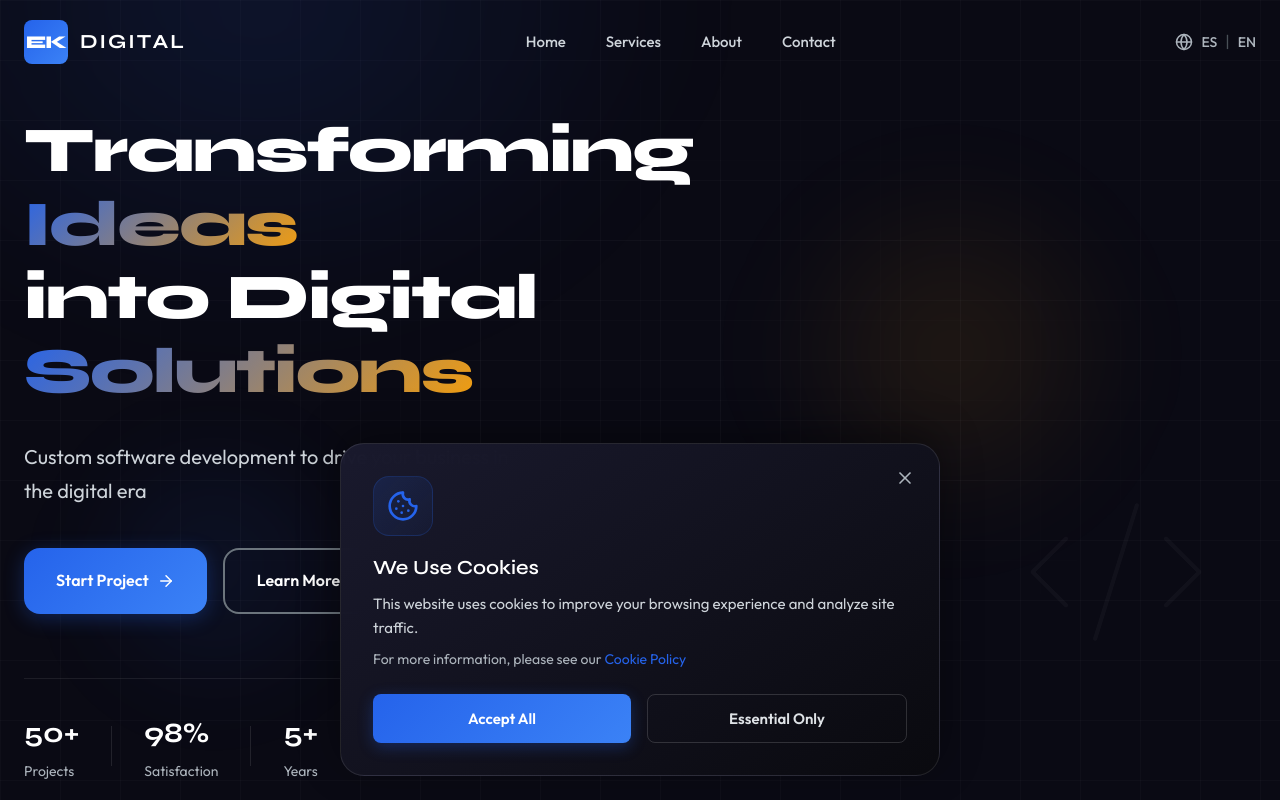
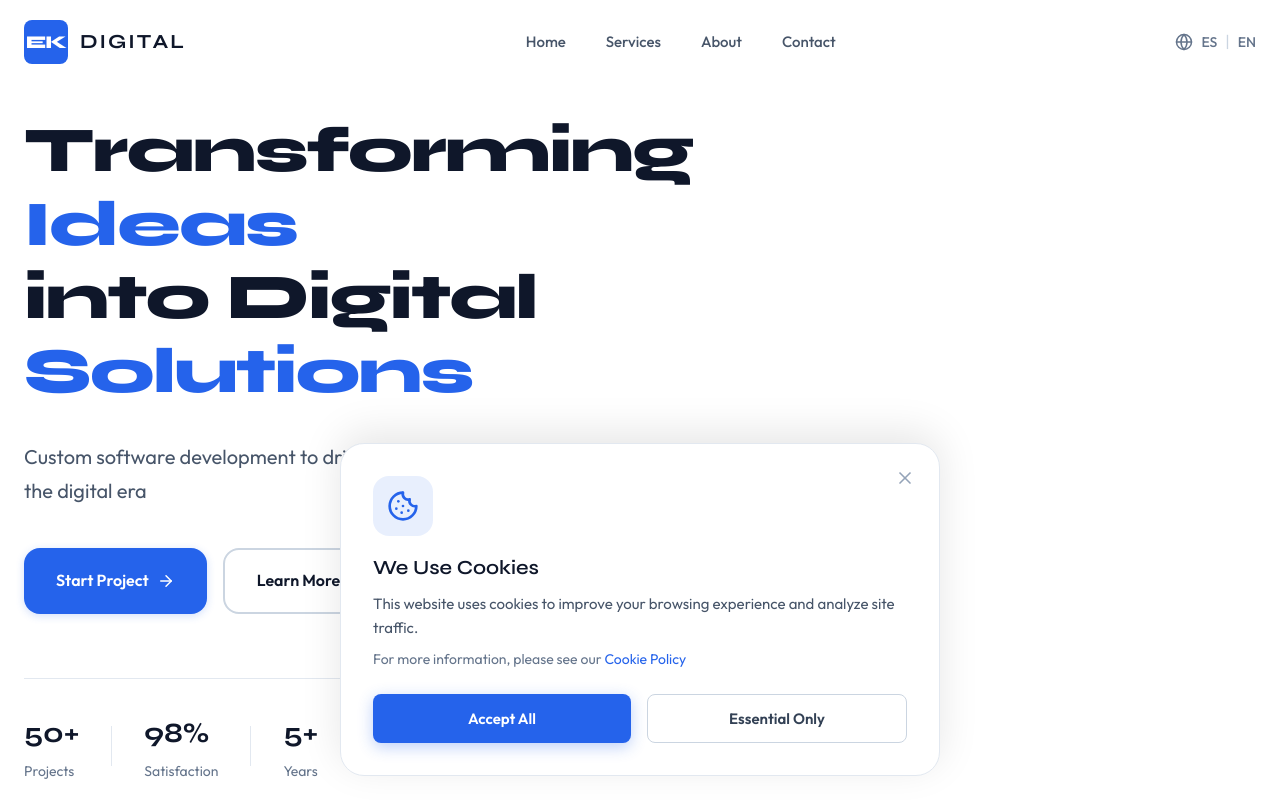
Before and after one commit to koroljovjevgeni60/ekdigital-website, a Next.js app: page /en in a window 1280 px wide. Shown: the top 800 px of the page. Built offline with nearby package versions, Linux system fonts and the light colour scheme.

Commit message:
Redesign: white background, sharp theme, no gradients

```diff
--- a/src/app/globals.css
+++ b/src/app/globals.css
@@ -1,25 +1,26 @@
 @import url('https://fonts.googleapis.com/css2?family=Outfit:wght@300;400;500;600;700;800&family=Syne:wght@400;500;600;700;800&display=swap');
 
 :root {
-  /* Brand Colors - Deep blue with warm golden accents */
-  --color-primary: #0a0a14;
-  --color-secondary: #101828;
+  /* Brand Colors - Clean light theme */
+  --color-primary: #ffffff;
+  --color-secondary: #f8fafc;
   --color-accent: #2563eb;
   --color-accent-light: #3b82f6;
-  --color-highlight: #f59e0b;
-  --color-gold: #fbbf24;
+  --color-highlight: #0ea5e9;
+  --color-dark: #0f172a;
+  --color-success: #10b981;
 
   /* Neutrals */
   --color-white: #ffffff;
-  --color-gray-100: #f8f9fa;
-  --color-gray-200: #e9ecef;
-  --color-gray-300: #dee2e6;
-  --color-gray-400: #ced4da;
-  --color-gray-500: #adb5bd;
-  --color-gray-600: #6c757d;
-  --color-gray-700: #495057;
-  --color-gray-800: #343a40;
-  --color-gray-900: #212529;
+  --color-gray-100: #f1f5f9;
+  --color-gray-200: #e2e8f0;
+  --color-gray-300: #cbd5e1;
+  --color-gray-400: #94a3b8;
+  --color-gray-500: #64748b;
+  --color-gray-600: #475569;
+  --color-gray-700: #334155;
+  --color-gray-800: #1e293b;
+  --color-gray-900: #0f172a;
 
   /* Typography */
   --font-display: 'Syne', sans-serif;
@@ -54,21 +55,14 @@ html {
 body {
   font-family: var(--font-body);
   background-color: var(--color-primary);
-  color: var(--color-white);
+  color: var(--color-dark);
   line-height: 1.6;
   overflow-x: hidden;
 }
 
 /* Background patterns */
-.bg-grid {
-  background-image:
-    linear-gradient(rgba(255, 255, 255, 0.02) 1px, transparent 1px),
-    linear-gradient(90deg, rgba(255, 255, 255, 0.02) 1px, transparent 1px);
-  background-size: 60px 60px;
-}
-
 .bg-gradient-radial {
-  background: radial-gradient(ellipse at 50% 0%, rgba(37, 99, 235, 0.15) 0%, transparent 60%);
+  display: none;
 }
 
 /* Container */
@@ -101,7 +95,7 @@ h3 {
 
 p {
   font-size: 1.125rem;
-  color: var(--color-gray-400);
+  color: var(--color-gray-600);
 }
 
 /* Buttons */
@@ -122,20 +116,21 @@ p {
 }
 
 .btn-primary {
-  background: linear-gradient(135deg, var(--color-accent), var(--color-accent-light));
+  background: var(--color-accent);
   color: var(--color-white);
-  box-shadow: 0 4px 20px rgba(37, 99, 235, 0.3);
+  box-shadow: 0 2px 8px rgba(37, 99, 235, 0.2);
 }
 
 .btn-primary:hover {
+  background: var(--color-accent-light);
   transform: translateY(-2px);
-  box-shadow: 0 8px 30px rgba(37, 99, 235, 0.4);
+  box-shadow: 0 4px 12px rgba(37, 99, 235, 0.3);
 }
 
 .btn-secondary {
   background: transparent;
-  color: var(--color-white);
-  border: 2px solid var(--color-gray-600);
+  color: var(--color-dark);
+  border: 2px solid var(--color-gray-300);
 }
 
 .btn-secondary:hover {
@@ -171,26 +166,22 @@ p {
 }
 
 .text-gradient {
-  background: linear-gradient(135deg, var(--color-accent), var(--color-highlight));
-  -webkit-background-clip: text;
-  -webkit-text-fill-color: transparent;
-  background-clip: text;
+  color: var(--color-accent);
 }
 
 /* Cards */
 .card {
-  background: linear-gradient(145deg, rgba(255, 255, 255, 0.05), rgba(255, 255, 255, 0.02));
-  border: 1px solid rgba(255, 255, 255, 0.08);
+  background: var(--color-white);
+  border: 1px solid var(--color-gray-200);
   border-radius: var(--radius-lg);
   padding: 2rem;
   transition: all var(--transition-base);
-  backdrop-filter: blur(10px);
 }
 
 .card:hover {
   transform: translateY(-5px);
-  border-color: rgba(37, 99, 235, 0.3);
-  box-shadow: 0 20px 40px rgba(0, 0, 0, 0.3);
+  border-color: var(--color-accent);
+  box-shadow: 0 20px 40px rgba(0, 0, 0, 0.08);
 }
 
 /* Animations */
@@ -257,11 +248,11 @@ p {
 }
 
 ::-webkit-scrollbar-track {
-  background: var(--color-primary);
+  background: var(--color-gray-100);
 }
 
 ::-webkit-scrollbar-thumb {
-  background: var(--color-gray-700);
+  background: var(--color-gray-300);
   border-radius: 5px;
 }
 
--- a/src/components/CookieConsent.module.css
+++ b/src/components/CookieConsent.module.css
@@ -12,12 +12,12 @@
   position: relative;
   max-width: 600px;
   margin: 0 auto;
-  background: linear-gradient(145deg, rgba(26, 26, 46, 0.98), rgba(10, 10, 15, 0.98));
+  background: var(--color-white);
   backdrop-filter: blur(20px);
-  border: 1px solid rgba(255, 255, 255, 0.1);
+  border: 1px solid var(--color-gray-200);
   border-radius: var(--radius-lg);
   padding: 2rem;
-  box-shadow: 0 -10px 40px rgba(0, 0, 0, 0.4);
+  box-shadow: 0 -10px 40px rgba(0, 0, 0, 0.1);
 }
 
 .closeBtn {
@@ -26,14 +26,14 @@
   right: 1rem;
   background: none;
   border: none;
-  color: var(--color-gray-500);
+  color: var(--color-gray-400);
   cursor: pointer;
   padding: 0.5rem;
   transition: color var(--transition-fast);
 }
 
 .closeBtn:hover {
-  color: var(--color-white);
+  color: var(--color-dark);
 }
 
 .icon {
@@ -42,8 +42,7 @@
   justify-content: center;
   width: 60px;
   height: 60px;
-  background: linear-gradient(135deg, rgba(37, 99, 235, 0.15), rgba(37, 99, 235, 0.05));
-  border: 1px solid rgba(37, 99, 235, 0.2);
+  background: rgba(37, 99, 235, 0.1);
   border-radius: var(--radius-md);
   color: var(--color-accent);
   margin-bottom: 1.25rem;
@@ -57,13 +56,13 @@
   font-family: var(--font-display);
   font-size: 1.25rem;
   font-weight: 600;
-  color: var(--color-white);
+  color: var(--color-dark);
   margin-bottom: 0.75rem;
 }
 
 .description {
   font-size: 0.9375rem;
-  color: var(--color-gray-400);
+  color: var(--color-gray-600);
   line-height: 1.6;
   margin-bottom: 0.5rem;
 }
@@ -102,7 +101,7 @@
 }
 
 .acceptAll {
-  background: linear-gradient(135deg, var(--color-accent), var(--color-accent-light));
+  background: var(--color-accent);
   color: var(--color-white);
   border: none;
   box-shadow: 0 4px 15px rgba(37, 99, 235, 0.3);
@@ -115,13 +114,13 @@
 
 .acceptEssential {
   background: transparent;
-  color: var(--color-gray-300);
-  border: 1px solid rgba(255, 255, 255, 0.15);
+  color: var(--color-gray-700);
+  border: 1px solid var(--color-gray-300);
 }
 
 .acceptEssential:hover {
-  border-color: rgba(255, 255, 255, 0.3);
-  color: var(--color-white);
+  border-color: var(--color-accent);
+  color: var(--color-accent);
 }
 
 @keyframes slideUp {
--- a/src/components/Header.module.css
+++ b/src/components/Header.module.css
@@ -9,10 +9,11 @@
 }
 
 .header.scrolled {
-  background: rgba(10, 10, 15, 0.95);
+  background: rgba(255, 255, 255, 0.95);
   backdrop-filter: blur(20px);
   padding: 1rem 0;
-  border-bottom: 1px solid rgba(255, 255, 255, 0.05);
+  border-bottom: 1px solid var(--color-gray-200);
+  box-shadow: 0 2px 10px rgba(0, 0, 0, 0.05);
 }
 
 .container {
@@ -27,7 +28,7 @@
   align-items: center;
   gap: 0.75rem;
   text-decoration: none;
-  color: var(--color-white);
+  color: var(--color-dark);
 }
 
 .logoIcon {
@@ -36,12 +37,13 @@
   justify-content: center;
   width: 44px;
   height: 44px;
-  background: linear-gradient(135deg, var(--color-accent), var(--color-accent-light));
+  background: var(--color-accent);
   border-radius: var(--radius-sm);
   font-family: var(--font-display);
   font-weight: 800;
   font-size: 1.125rem;
   letter-spacing: -0.05em;
+  color: var(--color-white);
 }
 
 .logoText {
@@ -60,7 +62,7 @@
 .navLink {
   font-size: 0.9375rem;
   font-weight: 500;
-  color: var(--color-gray-400);
+  color: var(--color-gray-600);
   text-decoration: none;
   transition: color var(--transition-fast);
   position: relative;
@@ -78,7 +80,7 @@
 }
 
 .navLink:hover {
-  color: var(--color-white);
+  color: var(--color-accent);
 }
 
 .navLink:hover::after {
@@ -111,14 +113,14 @@
 }
 
 .langDivider {
-  color: var(--color-gray-700);
+  color: var(--color-gray-300);
 }
 
 .menuToggle {
   display: none;
   background: none;
   border: none;
-  color: var(--color-white);
+  color: var(--color-dark);
   cursor: pointer;
   padding: 0.5rem;
 }
@@ -133,7 +135,7 @@
     flex-direction: column;
     justify-content: center;
     gap: 2rem;
-    background: var(--color-primary);
+    background: var(--color-white);
     opacity: 0;
     visibility: hidden;
     transition: all var(--transition-base);
@@ -146,6 +148,7 @@
 
   .navLink {
     font-size: 1.5rem;
+    color: var(--color-dark);
   }
 
   .menuToggle {
--- a/src/components/Hero.module.css
+++ b/src/components/Hero.module.css
@@ -14,47 +14,23 @@
 }
 
 .gradient {
-  position: absolute;
-  top: -50%;
-  left: -20%;
-  width: 80%;
-  height: 100%;
-  background: radial-gradient(ellipse at center, rgba(37, 99, 235, 0.12) 0%, transparent 60%);
-  filter: blur(60px);
+  display: none;
 }
 
 .grid {
-  position: absolute;
-  inset: 0;
-  background-image:
-    linear-gradient(rgba(255, 255, 255, 0.02) 1px, transparent 1px),
-    linear-gradient(90deg, rgba(255, 255, 255, 0.02) 1px, transparent 1px);
-  background-size: 80px 80px;
-  mask-image: radial-gradient(ellipse at center, black 0%, transparent 80%);
+  display: none;
 }
 
 .orb1 {
-  position: absolute;
-  top: 20%;
-  right: 10%;
-  width: 400px;
-  height: 400px;
-  background: radial-gradient(circle, rgba(245, 158, 11, 0.1) 0%, transparent 70%);
-  border-radius: 50%;
-  filter: blur(40px);
-  animation: float 8s ease-in-out infinite;
+  display: none;
 }
 
 .orb2 {
-  position: absolute;
-  bottom: 10%;
-  left: 5%;
-  width: 300px;
-  height: 300px;
-  background: radial-gradient(circle, rgba(37, 99, 235, 0.1) 0%, transparent 70%);
-  border-radius: 50%;
-  filter: blur(40px);
-  animation: float 6s ease-in-out infinite reverse;
+  display: none;
+}
+
+.orb3 {
+  display: none;
 }
 
 .floatingCode {
@@ -85,6 +61,7 @@
   font-weight: 800;
   line-height: 1.15;
   letter-spacing: -0.03em;
+  color: var(--color-dark);
   opacity: 0;
   animation: fadeInUp 0.6s ease forwards;
 }
@@ -94,15 +71,12 @@
 }
 
 .highlight {
-  background: linear-gradient(135deg, var(--color-accent), var(--color-highlight));
-  -webkit-background-clip: text;
-  -webkit-text-fill-color: transparent;
-  background-clip: text;
+  color: var(--color-accent);
 }
 
 .subtitle {
   font-size: 1.25rem;
-  color: var(--color-gray-400);
+  color: var(--color-gray-600);
   max-width: 500px;
   line-height: 1.7;
   opacity: 0;
@@ -133,7 +107,7 @@
   gap: 2rem;
   margin-top: 2rem;
   padding-top: 2rem;
-  border-top: 1px solid rgba(255, 255, 255, 0.08);
+  border-top: 1px solid var(--color-gray-200);
   opacity: 0;
   animation: fadeInUp 0.6s ease forwards;
   animation-delay: 0.7s;
@@ -149,7 +123,7 @@
   font-family: var(--font-display);
   font-size: 1.75rem;
   font-weight: 700;
-  color: var(--color-white);
+  color: var(--color-dark);
 }
 
 .statLabel {
@@ -160,7 +134,7 @@
 .statDivider {
   width: 1px;
   height: 40px;
-  background: rgba(255, 255, 255, 0.1);
+  background: var(--color-gray-200);
 }
 
 .visual {
@@ -172,21 +146,19 @@
 }
 
 .codeCard {
-  background: linear-gradient(145deg, rgba(26, 26, 46, 0.9), rgba(10, 10, 15, 0.9));
-  border: 1px solid rgba(255, 255, 255, 0.1);
+  background: var(--color-white);
+  border: 1px solid var(--color-gray-200);
   border-radius: var(--radius-lg);
   overflow: hidden;
   width: 100%;
   max-width: 480px;
-  box-shadow:
-    0 20px 60px rgba(0, 0, 0, 0.5),
-    0 0 0 1px rgba(255, 255, 255, 0.05) inset;
-  transform: perspective(1000px) rotateY(-5deg) rotateX(5deg);
-  transition: transform var(--transition-base);
+  box-shadow: 0 10px 40px rgba(0, 0, 0, 0.08);
+  transition: all var(--transition-base);
 }
 
 .codeCard:hover {
-  transform: perspective(1000px) rotateY(0deg) rotateX(0deg);
+  box-shadow: 0 20px 50px rgba(0, 0, 0, 0.12);
+  transform: translateY(-4px);
 }
 
 .cardHeader {
@@ -194,8 +166,8 @@
   align-items: center;
   gap: 1rem;
   padding: 0.875rem 1.25rem;
-  background: rgba(0, 0, 0, 0.3);
-  border-bottom: 1px solid rgba(255, 255, 255, 0.05);
+  background: var(--color-gray-100);
+  border-bottom: 1px solid var(--color-gray-200);
 }
 
 .dots {
@@ -229,6 +201,7 @@
 
 .cardBody {
   padding: 1.5rem;
+  background: var(--color-white);
 }
 
 .code {
@@ -237,34 +210,35 @@
   line-height: 1.8;
   margin: 0;
   white-space: pre-wrap;
+  color: var(--color-gray-700);
 }
 
 .keyword {
-  color: #c678dd;
+  color: #8b5cf6;
 }
 
 .variable {
-  color: #e06c75;
+  color: #dc2626;
 }
 
 .function {
-  color: #61afef;
+  color: #2563eb;
 }
 
 .property {
-  color: #e5c07b;
+  color: #d97706;
 }
 
 .string {
-  color: #98c379;
+  color: #059669;
 }
 
 .number {
-  color: #d19a66;
+  color: #ea580c;
 }
 
 .boolean {
-  color: #56b6c2;
+  color: #0891b2;
 }
 
 .scrollIndicator {
@@ -280,7 +254,7 @@
 .mouse {
   width: 24px;
   height: 40px;
-  border: 2px solid rgba(255, 255, 255, 0.2);
+  border: 2px solid var(--color-gray-300);
   border-radius: 12px;
   position: relative;
 }
--- a/src/components/Hero.tsx
+++ b/src/components/Hero.tsx
@@ -1,7 +1,7 @@
 'use client';
 
 import { useTranslations } from 'next-intl';
-import { ArrowRight, Code2 } from 'lucide-react';
+import { ArrowRight } from 'lucide-react';
 import styles from './Hero.module.css';
 
 export default function Hero() {
@@ -11,12 +11,9 @@ export default function Hero() {
     <section className={styles.hero}>
       <div className={styles.background}>
         <div className={styles.gradient}></div>
-        <div className={styles.grid}></div>
         <div className={styles.orb1}></div>
         <div className={styles.orb2}></div>
-        <div className={styles.floatingCode}>
-          <Code2 size={200} strokeWidth={0.5} />
-        </div>
+        <div className={styles.orb3}></div>
       </div>
 
       <div className={`container ${styles.container}`}>
--- a/src/components/LegalPage.module.css
+++ b/src/components/LegalPage.module.css
@@ -6,11 +6,7 @@
 }
 
 .background {
-  position: fixed;
-  inset: 0;
-  background: radial-gradient(ellipse at 30% 0%, rgba(37, 99, 235, 0.08) 0%, transparent 50%);
-  pointer-events: none;
-  z-index: 0;
+  display: none;
 }
 
 .container {
@@ -37,16 +33,13 @@
 .header {
   margin-bottom: 3rem;
   padding-bottom: 2rem;
-  border-bottom: 1px solid rgba(255, 255, 255, 0.08);
+  border-bottom: 1px solid var(--color-gray-200);
 }
 
 .title {
   font-size: clamp(2rem, 4vw, 2.75rem);
   margin-bottom: 1rem;
-  background: linear-gradient(135deg, var(--color-white), var(--color-gray-400));
-  -webkit-background-clip: text;
-  -webkit-text-fill-color: transparent;
-  background-clip: text;
+  color: var(--color-dark);
 }
 
 .updated {
@@ -60,11 +53,11 @@
 
 .intro {
   font-size: 1.125rem;
-  color: var(--color-gray-300);
+  color: var(--color-gray-600);
   line-height: 1.8;
   margin-bottom: 3rem;
   padding: 1.5rem;
-  background: rgba(255, 255, 255, 0.03);
+  background: var(--color-gray-100);
   border-left: 3px solid var(--color-accent);
   border-radius: 0 var(--radius-sm) var(--radius-sm) 0;
 }
@@ -76,19 +69,19 @@
 .sectionTitle {
   font-size: 1.25rem;
   font-weight: 600;
-  color: var(--color-white);
+  color: var(--color-dark);
   margin-bottom: 1rem;
 }
 
 .sectionContent {
   font-size: 1rem;
-  color: var(--color-gray-400);
+  color: var(--color-gray-600);
   line-height: 1.8;
 }
 
 .pageFooter {
   padding-top: 2rem;
-  border-top: 1px solid rgba(255, 255, 255, 0.08);
+  border-top: 1px solid var(--color-gray-200);
   text-align: center;
 }
 
```
Also changed, not shown: src/components/About.module.css (+13 -18 lines), src/components/CTA.module.css (+4 -12 lines), src/components/Contact.module.css (+27 -30 lines), src/components/Footer.module.css (+13 -20 lines), src/components/Services.module.css (+9 -25 lines).
